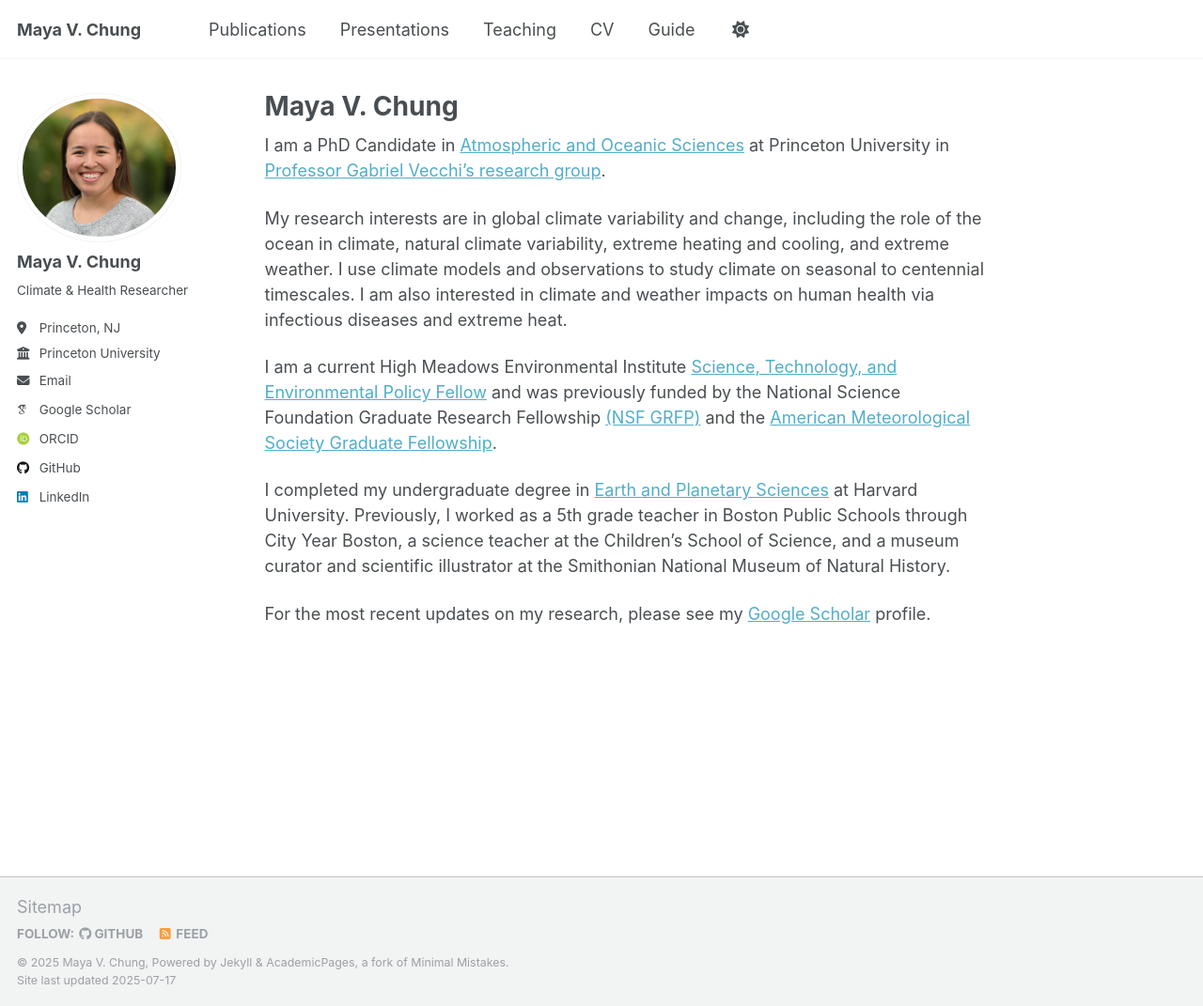
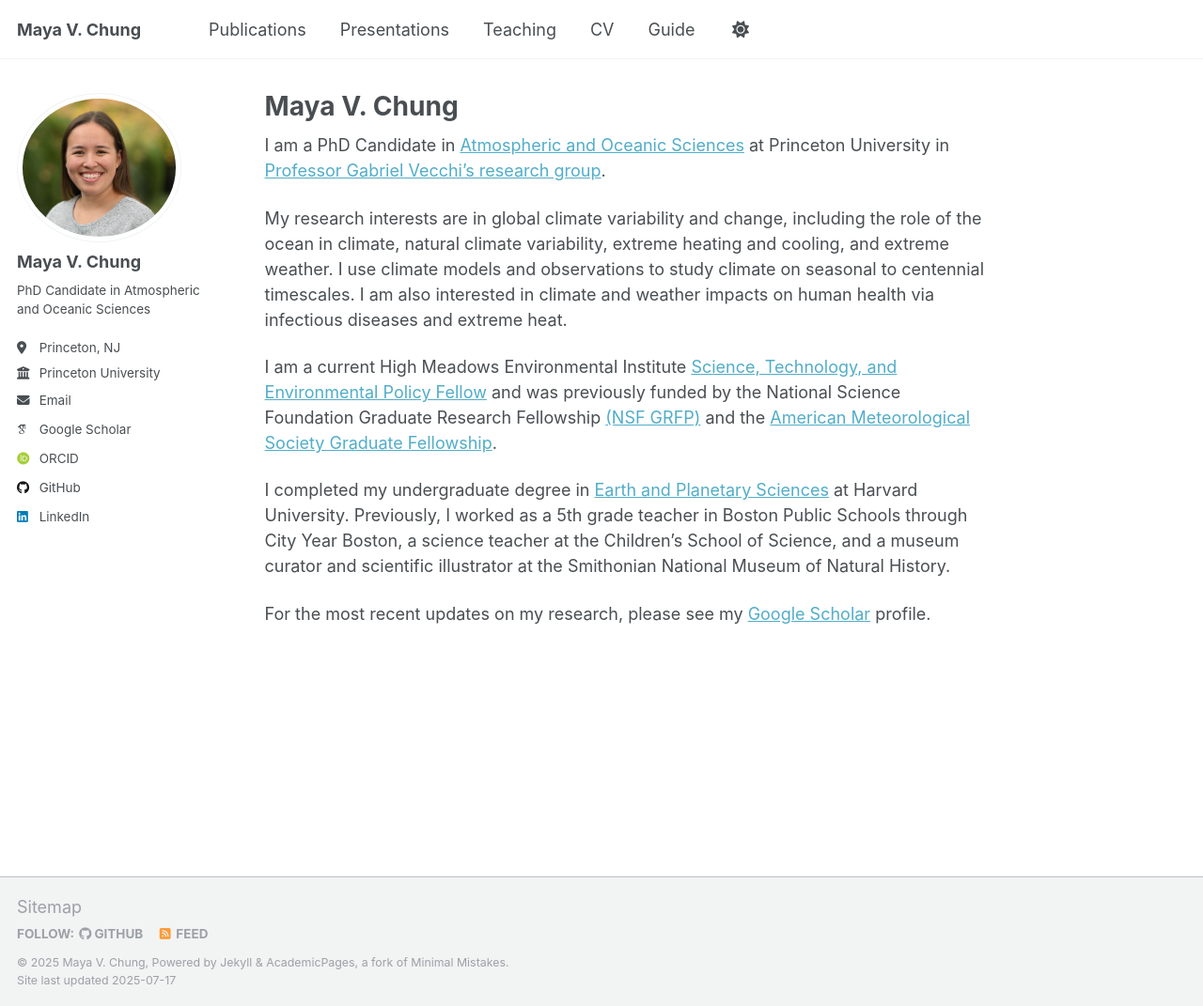
Before and after one commit to mayavchung/mayavchung.github.io, a Jekyll site: the page built from _pages/about.md, in a window 1280 px wide and 1071 px high. Shown: the whole window at 94% size. Built offline with Jekyll 4.4.1, drawn with Linux system fonts in a browser that asks for light colours; some web fonts are replaced; a script that is not in the unit is left out.

Commit message:
Update _config.yml

```diff
--- a/_config.yml
+++ b/_config.yml
@@ -25,7 +25,7 @@ author:
   avatar           : "MayaChung_princeton copy.jpeg"
   name             : "Maya V. Chung"
   pronouns         : # example: "she/her"
-  bio              : "Climate & Health Researcher"
+  bio              : "PhD Candidate in Atmospheric and Oceanic Sciences"
   location         : "Princeton, NJ"
   employer         : "Princeton University"
   uri              : # URL
```
